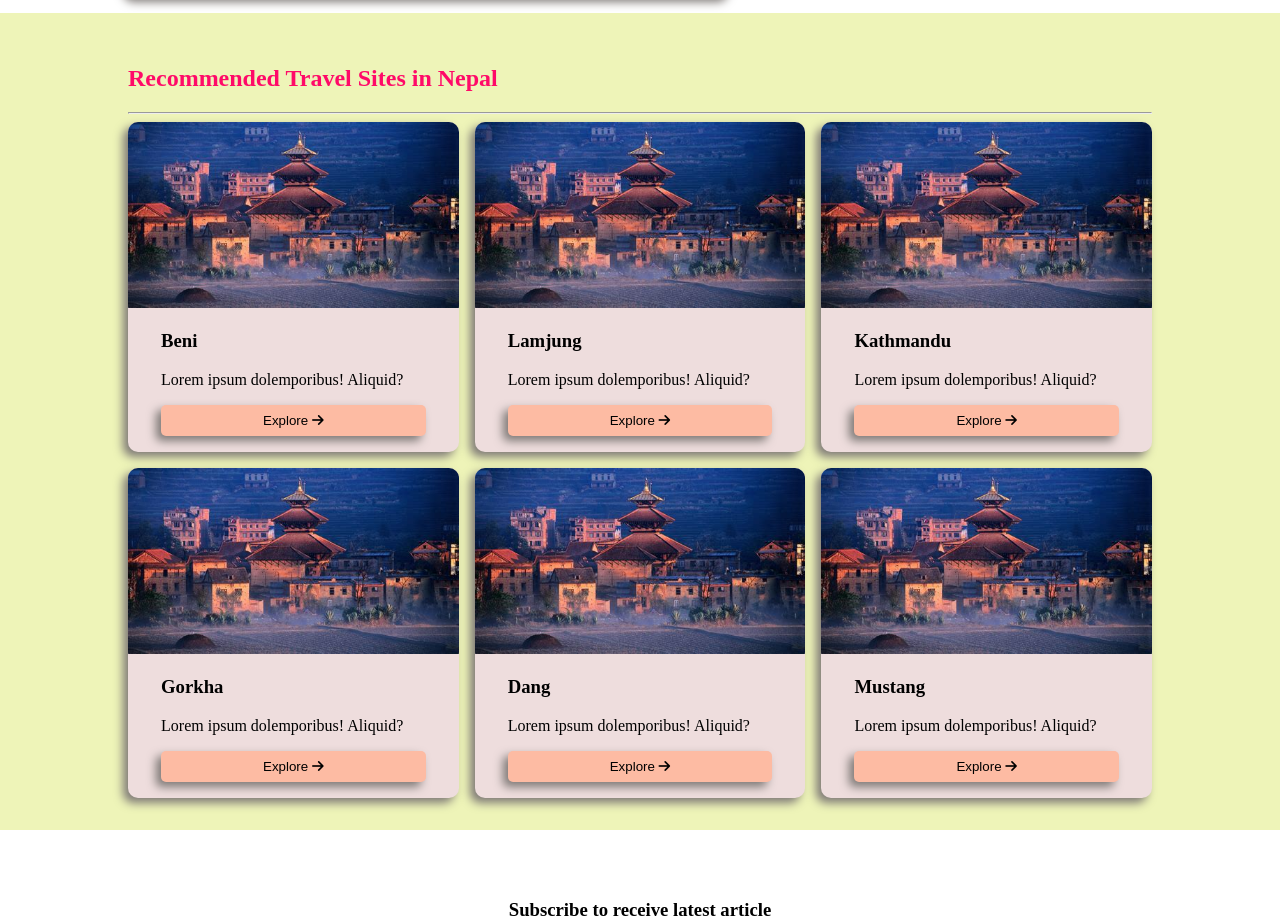
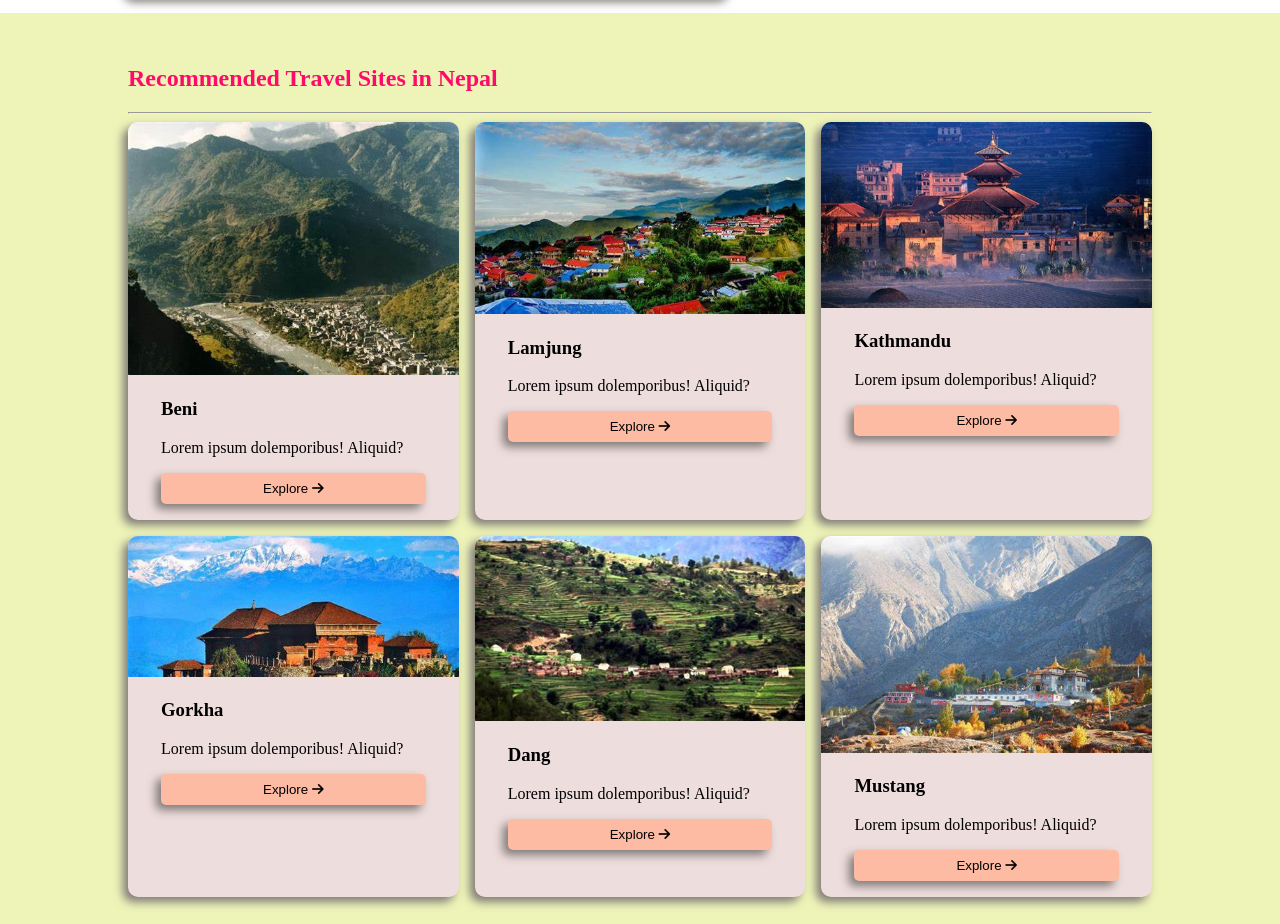
Before and after one commit to Brindabijukchhe/Pokhara-Blog, a plain HTML site: page Index.html in a window 1280 px wide. Shown: the part 1811-2735 px from the top of the page. Drawn offline with Linux system fonts and the light colour scheme.

Commit message:
card picture changed

```diff
--- a/Index.html
+++ b/Index.html
@@ -193,7 +193,7 @@
     <hr/>
  <div class="card-list">
     <div class="card">
-        <img src="img/nepal.jpg" width="100%" alt=""/>
+        <img src="img/beni.jpg" width="100%" alt=""/>
 
  <div class="container" >
     <h3>Beni</h3>
@@ -209,7 +209,7 @@
     </div>
 
     <div class="card">
-        <img src="img/nepal.jpg" width="100%" alt=""/>
+        <img src="img/lamjung.jpg" width="100%" alt=""/>
 
  <div class="container" >
     <h3>Lamjung</h3>
@@ -241,7 +241,7 @@
     </div>
 
     <div class="card">
-        <img src="img/nepal.jpg" width="100%" alt=""/>
+        <img src="img/gorkha.jpg" width="100%" alt=""/>
 
  <div class="container" >
     <h3>Gorkha</h3>
@@ -257,7 +257,7 @@
     </div>
 
     <div class="card">
-        <img src="img/nepal.jpg" width="100%" alt=""/>
+        <img src="img/dang.jpg" width="100%" alt=""/>
 
  <div class="container" >
     <h3>Dang                                                                                                                                                                                                                                                                                                                                    </h3>
@@ -273,7 +273,7 @@
     </div>
 
     <div class="card">
-        <img src="img/nepal.jpg" width="100%" alt=""/>
+        <img src="img/mustang.jpg" width="100%" alt=""/>
 
  <div class="container" >
     <h3>Mustang</h3>
```
